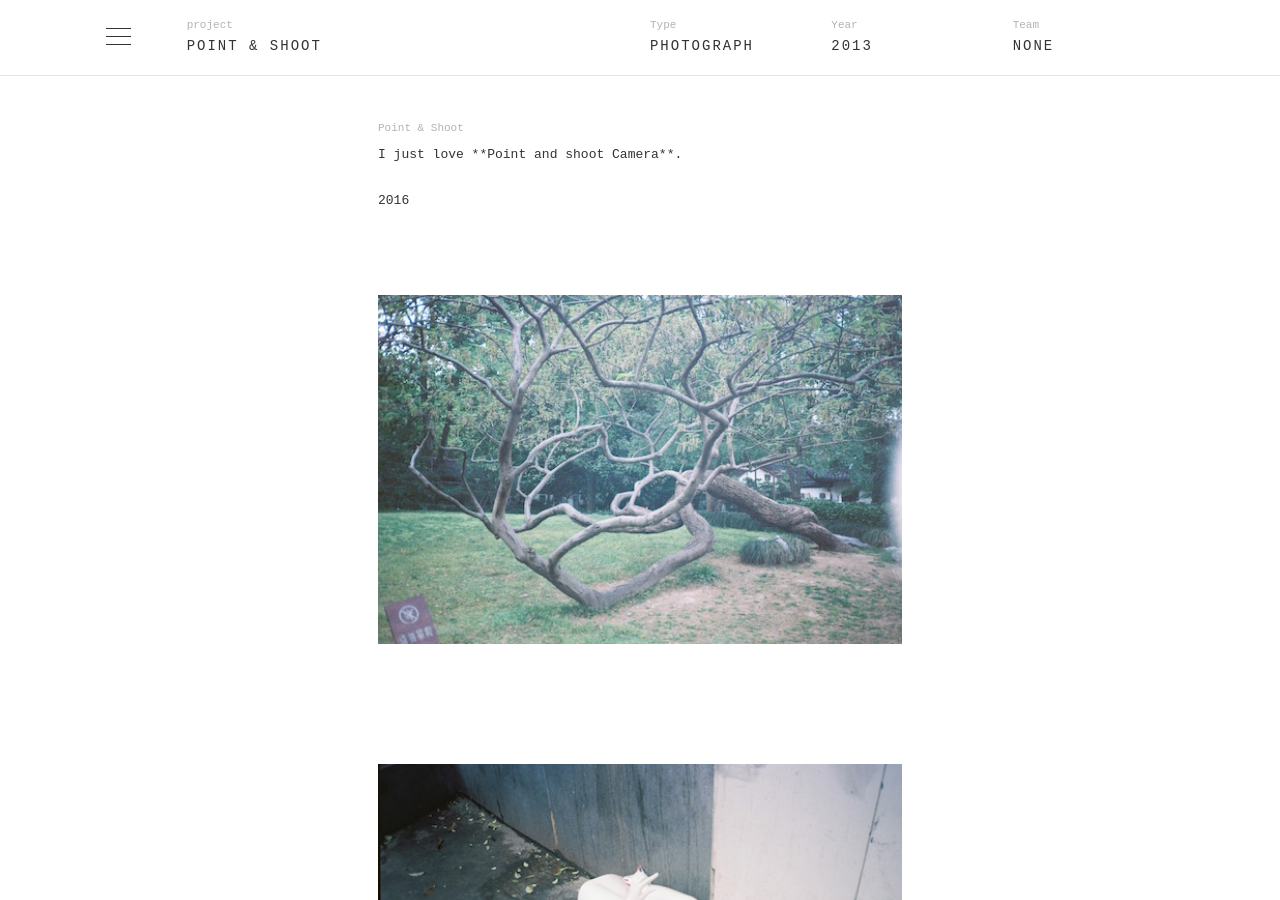
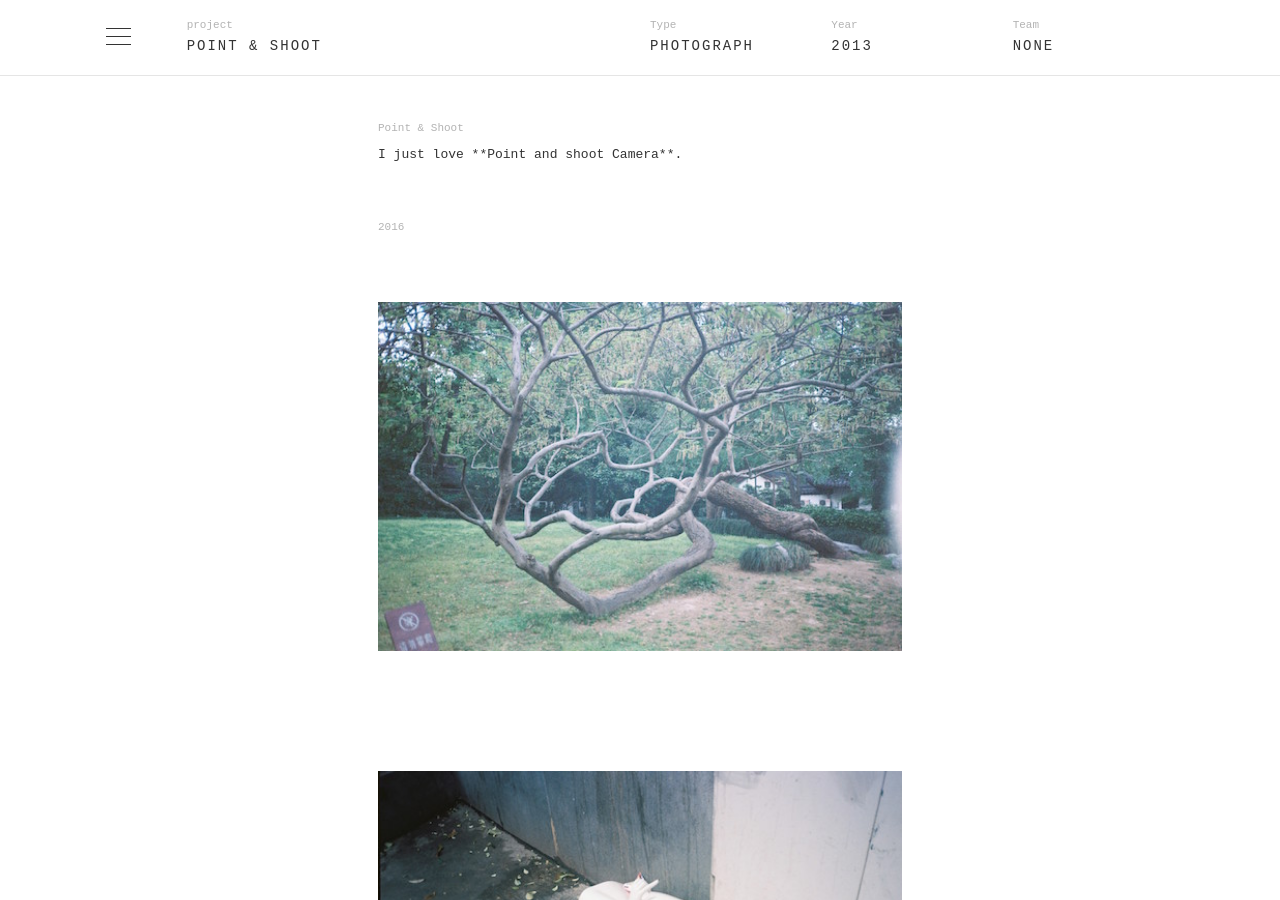
Before and after one commit to alenliang/alenliang.github.io, a Jekyll site: the page built from _posts/2013-12-25-just-snaps.markdown, in a window 1280 px wide and 900 px high. Built offline with Jekyll 4.4.1, drawn with Linux system fonts in a browser that asks for light colours.

Commit message:
changed: tips for new snaps.

```diff
--- a/_posts/2013-12-25-just-snaps.markdown
+++ b/_posts/2013-12-25-just-snaps.markdown
@@ -12,11 +12,11 @@
 
 <p>I just love **Point and shoot Camera**.</p>
 
-<p>2016</p>
-![before]({{site.baseurl}}/images/snap/now-03.jpg)
-![before]({{site.baseurl}}/images/snap/now-02.jpg)
-![before]({{site.baseurl}}/images/snap/now-01.jpg)
-<p>before 2016</p>
+<h2>2016</h2>
+![now]({{site.baseurl}}/images/snap/now-03.jpg)
+![now]({{site.baseurl}}/images/snap/now-02.jpg)
+![now]({{site.baseurl}}/images/snap/now-01.jpg)
+<h2>before 2016</h2>
 ![before]({{site.baseurl}}/images/snap/before-08.jpg)
 ![before]({{site.baseurl}}/images/snap/before-07.jpg)
 ![before]({{site.baseurl}}/images/snap/before-06.jpg)
```
